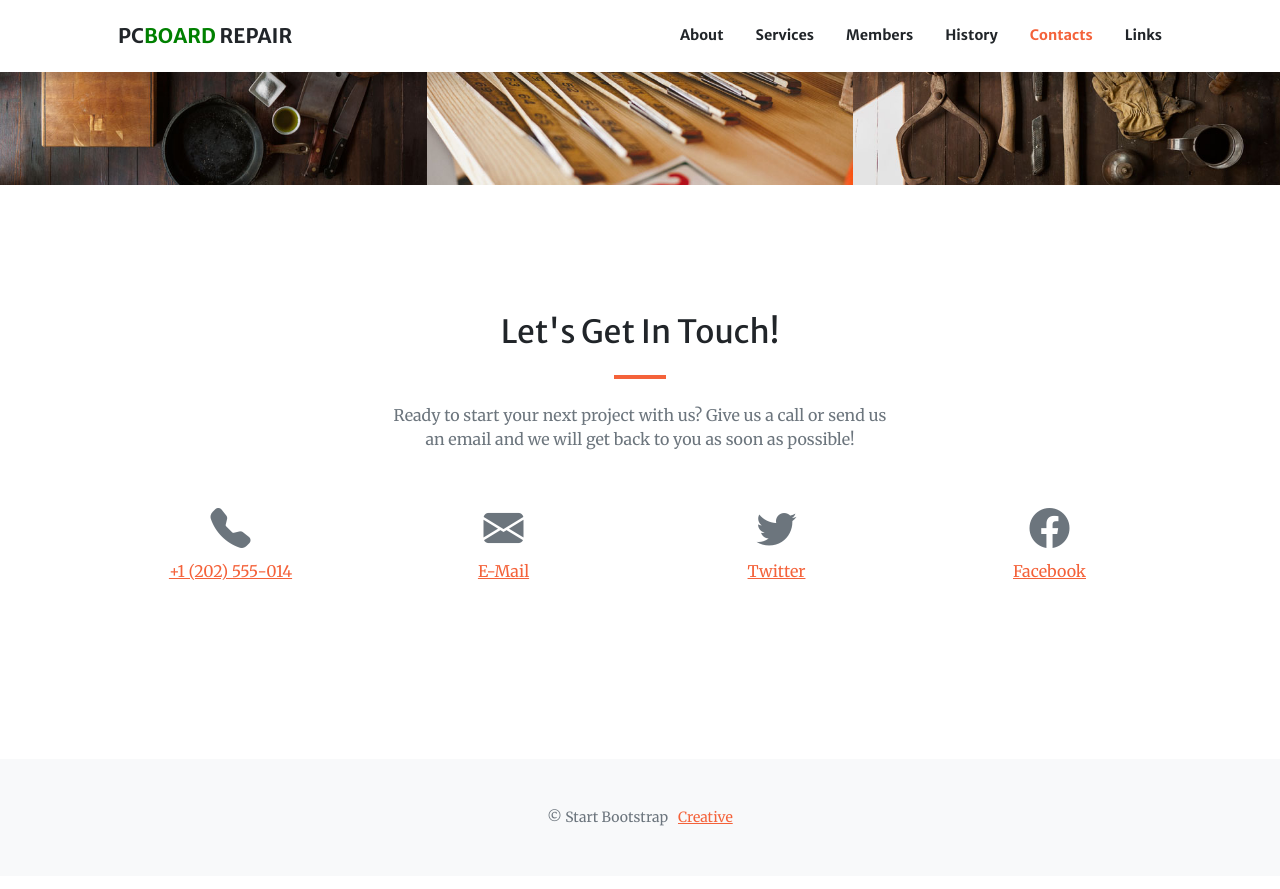
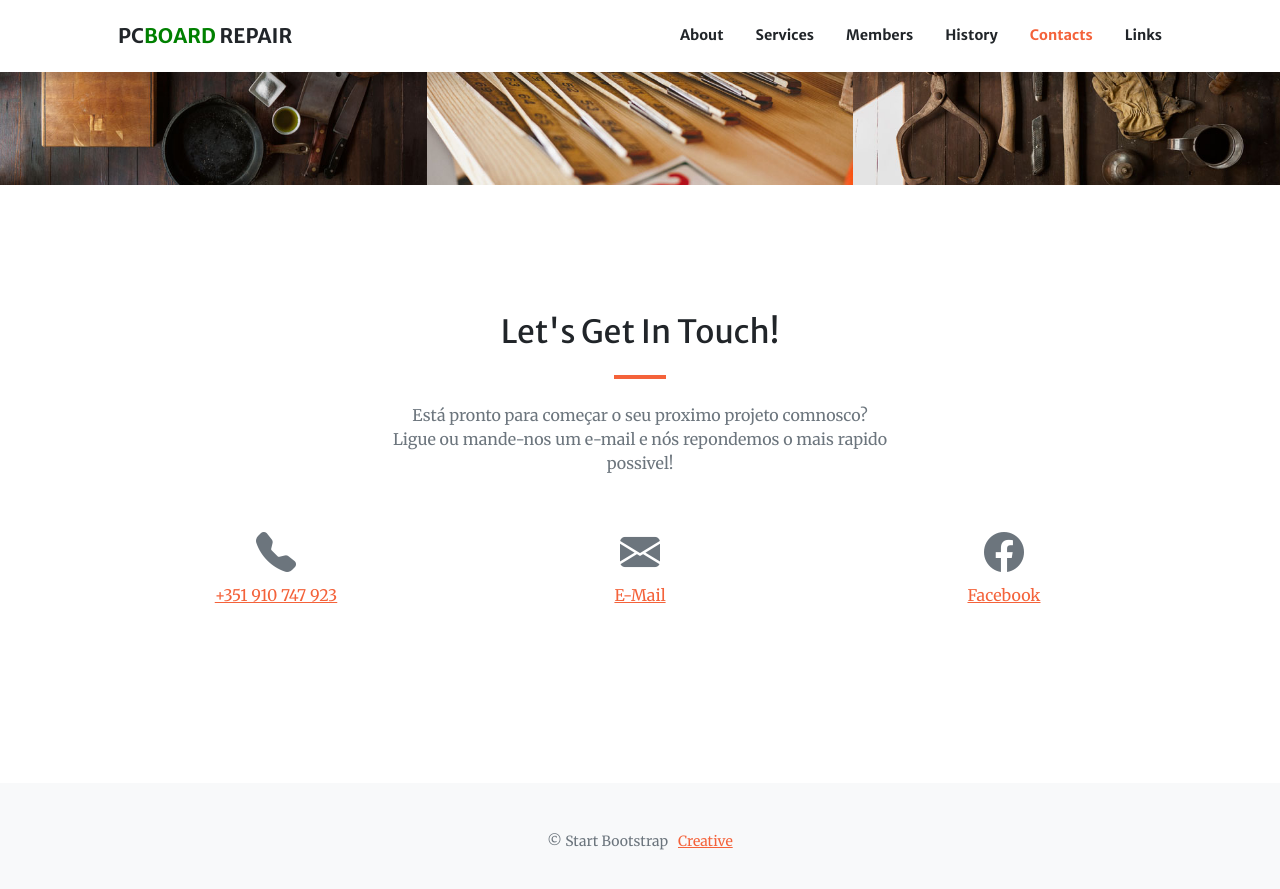
Before and after one commit to scapev/PcBoard, a Jekyll site: the page built from index.md, in a window 1280 px wide and 900 px high, scrolled down 2640 px. Shown: the top 889 px of the window. Built offline with Jekyll 4.4.1, drawn with Linux system fonts in a browser that asks for light colours; comment, search, counter and statistics services are not loaded.

```diff
--- a/index.md
+++ b/index.md
@@ -126,17 +126,14 @@ sections:
     section_id: contacts
     title: Let's Get In Touch!
     text: >-
-      Ready to start your next project with us? Give us a call or send us an email
-      and we will get back to you as soon as possible!
+      Está pronto para começar o seu proximo projeto comnosco? Ligue ou mande-nos um e-mail
+      e nós repondemos o mais rapido possivel!
     actions:
-    - title: +1 (202) 555-014
+    - title: +351 910 747 923
       icon: bi-telephone-fill
     - title: E-Mail
       icon: bi-envelope-fill
-      url: mailto:contact@yourwebsite.com
-    - title: Twitter
-      icon: bi-twitter
-      url: '#'
+      url: mailto:geral@yfuria.pt
     - title: Facebook
       icon: bi-facebook
       url: '#'
```
